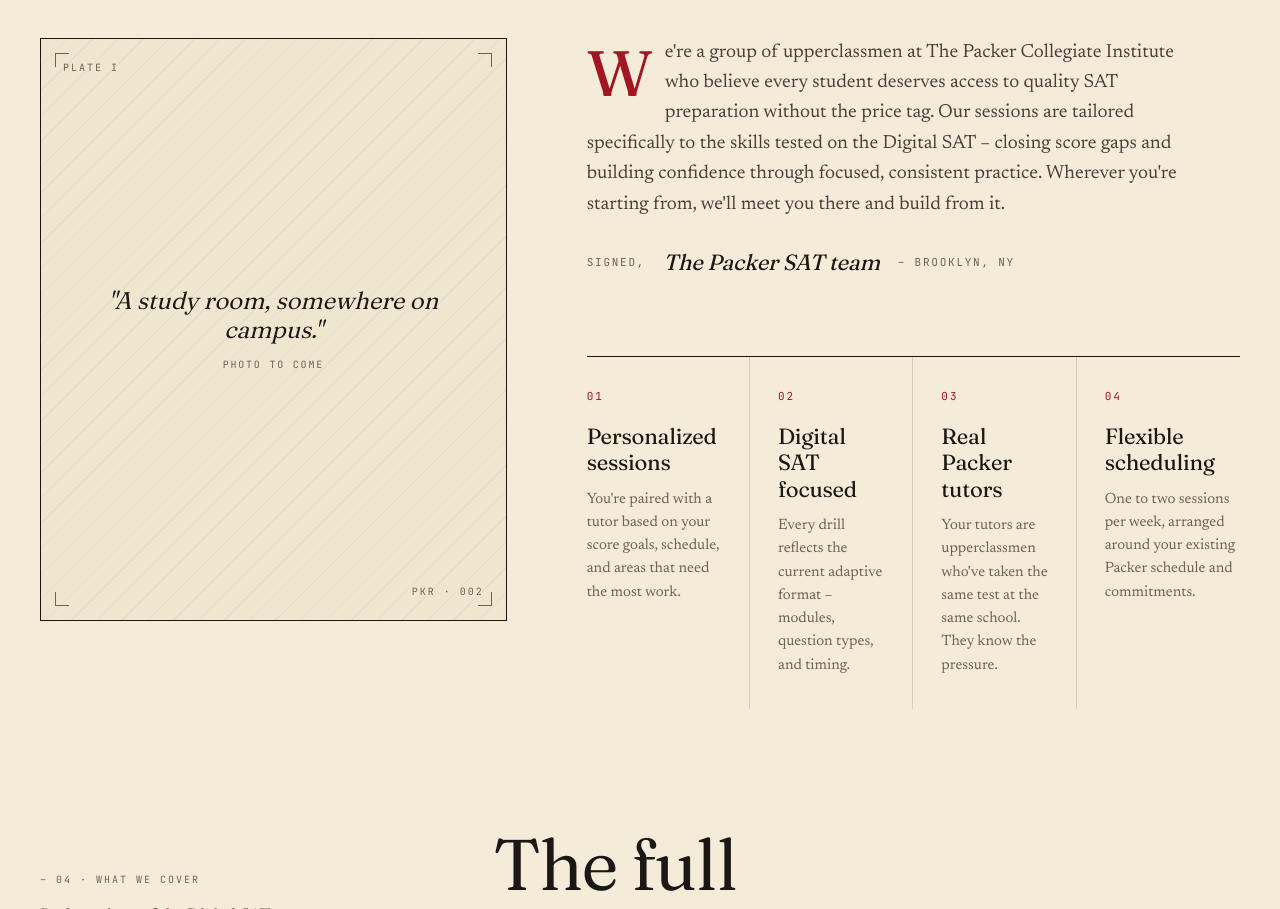
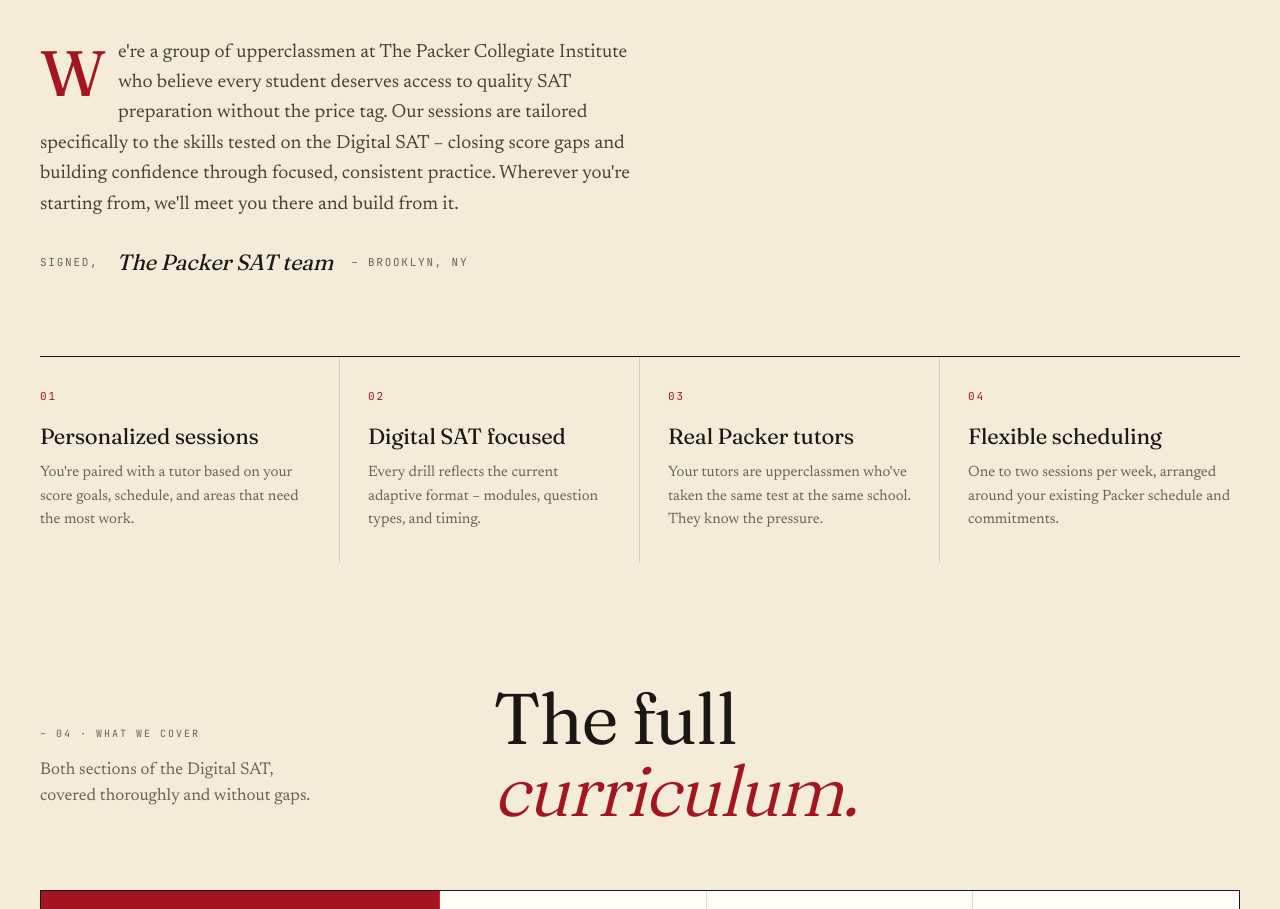
Before and after one commit to packersat/packersat, a website: page index.html in a window 1280 px wide. Shown: the part 3555-4464 px from the top of the page. Drawn offline with Linux system fonts and the light colour scheme.

Commit message:
Refactor about section and update act tags
Removed the about section's photo and adjusted related styles. Simplified act tags for clarity.

```diff
--- a/index.html
+++ b/index.html
@@ -172,23 +172,7 @@
   .act-foot { display: flex; justify-content: space-between; align-items: center; margin-top: 28px; padding-top: 18px; border-top: 1px dotted var(--rule); font-family: 'JetBrains Mono', monospace; font-size: 10px; letter-spacing: 0.18em; color: var(--ink-3); text-transform: uppercase; }
 
   /* ─── About + Mission block ─── */
-  .about { display: grid; grid-template-columns: 5fr 7fr; gap: 80px; align-items: start; }
-  .about-photo {
-    border: 1px solid var(--ink); aspect-ratio: 4/5; background: var(--paper-2);
-    display: flex; flex-direction: column; justify-content: space-between; padding: 22px;
-    color: var(--ink-3); position: relative;
-    background-image:
-      repeating-linear-gradient(135deg, rgba(26,23,21,0.04) 0 1px, transparent 1px 18px);
-  }
-  .about-photo .ph-tag { font-family: 'JetBrains Mono', monospace; font-size: 10px; letter-spacing: 0.2em; text-transform: uppercase; }
-  .about-photo .ph-center { text-align: center; padding: 40px 0; }
-  .about-photo .ph-center h4 { font-family: 'Fraunces', serif; font-style: italic; font-weight: 360; font-size: 24px; color: var(--ink); margin: 0 0 8px; }
-  .about-photo .ph-center small { font-family: 'JetBrains Mono', monospace; font-size: 10px; letter-spacing: 0.18em; text-transform: uppercase; color: var(--ink-3); }
-  .about-photo .crosshair { position: absolute; width: 14px; height: 14px; border: 1px solid var(--ink-3); }
-  .about-photo .ch-tl { top: 14px; left: 14px; border-right: 0; border-bottom: 0; }
-  .about-photo .ch-tr { top: 14px; right: 14px; border-left: 0; border-bottom: 0; }
-  .about-photo .ch-bl { bottom: 14px; left: 14px; border-right: 0; border-top: 0; }
-  .about-photo .ch-br { bottom: 14px; right: 14px; border-left: 0; border-top: 0; }
+  .about { display: block; }
   .about-copy h2 { font-family: 'Fraunces', serif; font-weight: 360; font-variation-settings: "SOFT" 40; font-size: clamp(48px, 5.4vw, 72px); letter-spacing: -0.025em; line-height: 1.02; margin: 0 0 32px; }
   .about-copy h2 em { font-style: italic; color: var(--crimson); font-weight: 320; }
   .about-copy .drop { font-family: 'Newsreader', serif; font-size: 19px; line-height: 1.6; color: var(--ink-2); margin: 0 0 24px; max-width: 56ch; }
@@ -554,7 +538,7 @@
       <article class="act">
         <div class="act-head">
           <span class="act-num">01</span>
-          <span class="act-tag">The Test</span>
+          <span class="act-tag">Test</span>
         </div>
         <h3>Two sections.<br /><em>One score.</em></h3>
         <p>The Digital SAT measures Math and Reading &amp; Writing separately, each worth 800 points. Most students have real room to grow in at least one.</p>
@@ -563,7 +547,7 @@
       <article class="act">
         <div class="act-head">
           <span class="act-num">02</span>
-          <span class="act-tag">The Gap</span>
+          <span class="act-tag">Gap</span>
         </div>
         <h3>We find <em>exactly</em> where you're losing points.</h3>
         <p>Before anything else, your tutor identifies your specific weak spots &ndash; a question type, a pacing problem, a section that doesn't click yet.</p>
@@ -572,7 +556,7 @@
       <article class="act">
         <div class="act-head">
           <span class="act-num">03</span>
-          <span class="act-tag">The Work</span>
+          <span class="act-tag">Work</span>
         </div>
         <h3>Weekly sessions.<br /><em>Steady progress.</em></h3>
         <p>One to two focused sessions per week, on campus. Consistent, structured practice is what turns a weak spot into a strength before test day.</p>
@@ -581,7 +565,7 @@
       <article class="act">
         <div class="act-head">
           <span class="act-num">04</span>
-          <span class="act-tag">The Cost</span>
+          <span class="act-tag">Cost</span>
         </div>
         <h3>Nothing. <em>Not a dollar.</em></h3>
         <p>Test prep companies charge hundreds per hour. We think a Packer student's score shouldn't depend on what their family can afford. So it doesn't.</p>
@@ -602,18 +586,6 @@
     </div>
 
     <div class="about">
-      <div class="about-photo">
-        <div class="crosshair ch-tl"></div>
-        <div class="crosshair ch-tr"></div>
-        <div class="crosshair ch-bl"></div>
-        <div class="crosshair ch-br"></div>
-        <div class="ph-tag">Plate I</div>
-        <div class="ph-center">
-          <h4>"A study room, somewhere on campus."</h4>
-          <small>Photo to come</small>
-        </div>
-        <div class="ph-tag" style="text-align:right;">PKR · 002</div>
-      </div>
       <div class="about-copy">
         <p class="drop">
           We're a group of upperclassmen at The Packer Collegiate Institute who believe every student deserves access to quality SAT preparation without the price tag. Our sessions are tailored specifically to the skills tested on the Digital SAT &ndash; closing score gaps and building confidence through focused, consistent practice. Wherever you're starting from, we'll meet you there and build from it.
```
